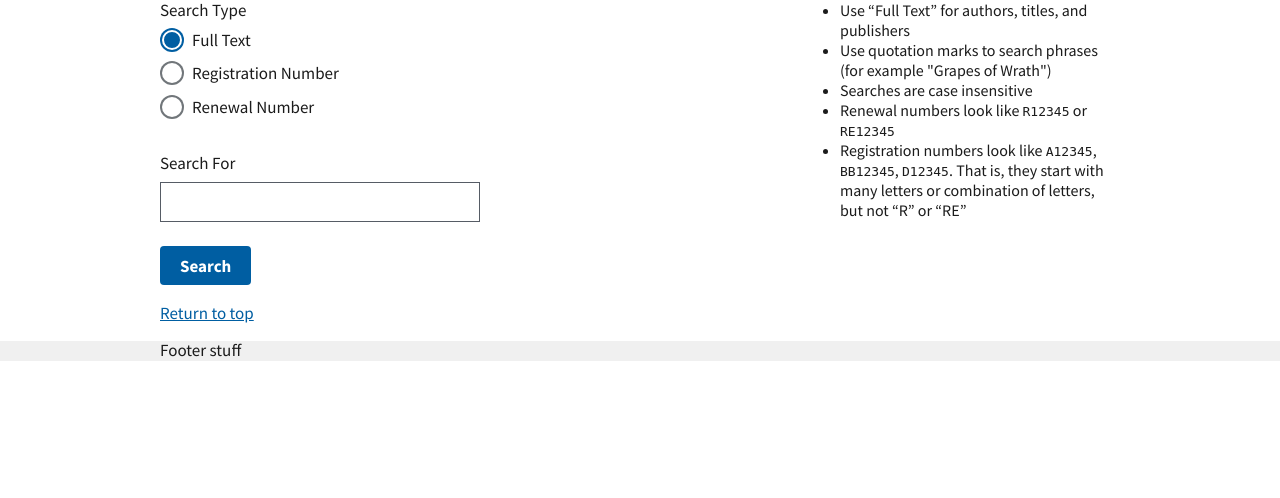
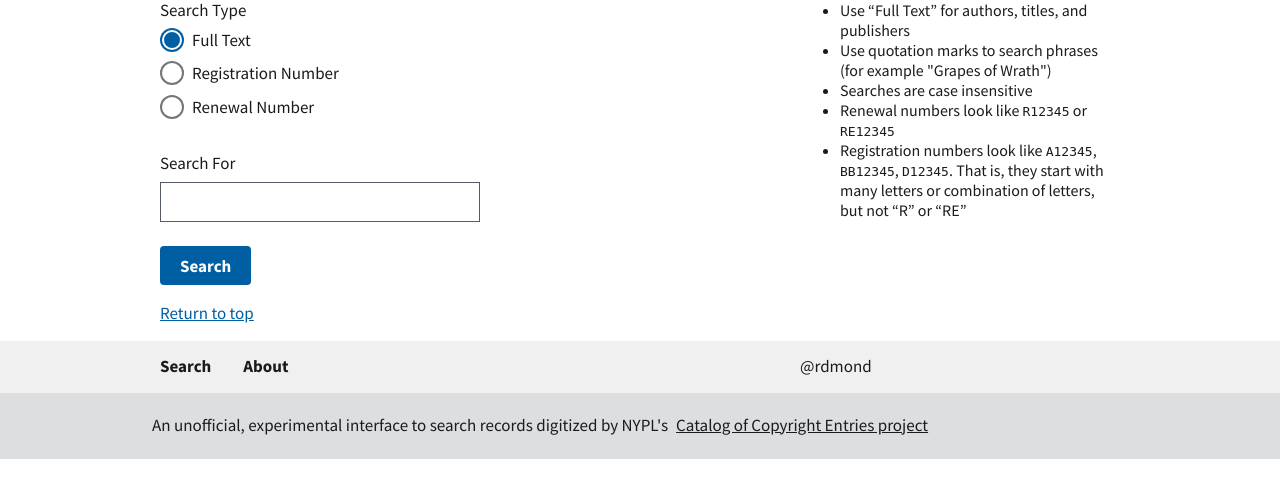
Before and after one commit to seanredmond/cce-search-prototype, a Flask app: page / in a window 1280 px wide. Shown: the part 259-757 px from the top of the page. Run offline with Flask 2, Linux system fonts and the light colour scheme.

Commit message:
Add about page

```diff
--- a/cce_search/__init__.py
+++ b/cce_search/__init__.py
@@ -1,5 +1,5 @@
 import os
-from flask import Flask, send_from_directory
+from flask import Flask, send_from_directory, render_template
 
 
 def create_app(test_config=None):
@@ -31,9 +31,9 @@ def create_app(test_config=None):
     app.add_url_rule('/', endpoint='index')
 
     # a simple page that says hello
-    @app.route('/hello')
-    def hello():
-        return api.search()
+    @app.route('/about')
+    def about():
+        return render_template('about.html')
 
     @app.route('/fonts/<path:path>')
     def send_fonts(path):
--- a/cce_search/templates/base.html
+++ b/cce_search/templates/base.html
@@ -58,10 +58,31 @@
           <nav class="usa-footer__nav">
             <ul class="add-list-reset grid-row grid-gap">
               <li class="mobile-lg:grid-col-6 desktop:grid-col-auto usa-footer__primary-content">
-                Footer stuff
+                <a class="usa-footer__primary-link" href="/">Search</a>
+              </li>
+              <li class="mobile-lg:grid-col-6 desktop:grid-col-auto usa-footer__primary-content">
+                <a class="usa-footer__primary-link" href="/about">About</a>
               </li>
             </ul>
           </nav>
+        </div>
+        <div class="mobile-lg:grid-col-4">
+          <address class="usa-footer__address">
+            <div class="grid-row grid-gap mobile-lg:grid-gap-0">
+              <div class="grid-col-auto mobile-lg:grid-col-12 desktop:grid-col-auto">
+                <div class="usa-footer__contact-info">
+                  <a href="https://twitter.com/rdmond">@rdmond</a>
+                </div>
+              </div>
+            </div>
+          </address>
+        </div>
+      </div>
+    </div>
+    <div class="usa-footer__secondary-section">
+      <div class="grid-container">
+        <div class="usa-footer__logo grid-row grid-gap-2">
+          An unofficial, experimental interface to search records digitized by NYPL's <a href="https://github.com/NYPL/catalog_of_copyright_entries_project">Catalog of Copyright Entries project</a>
         </div>
       </div>
     </div>
```
Also changed, not shown: cce_search/templates/about.html (added, +9 -0 lines).
